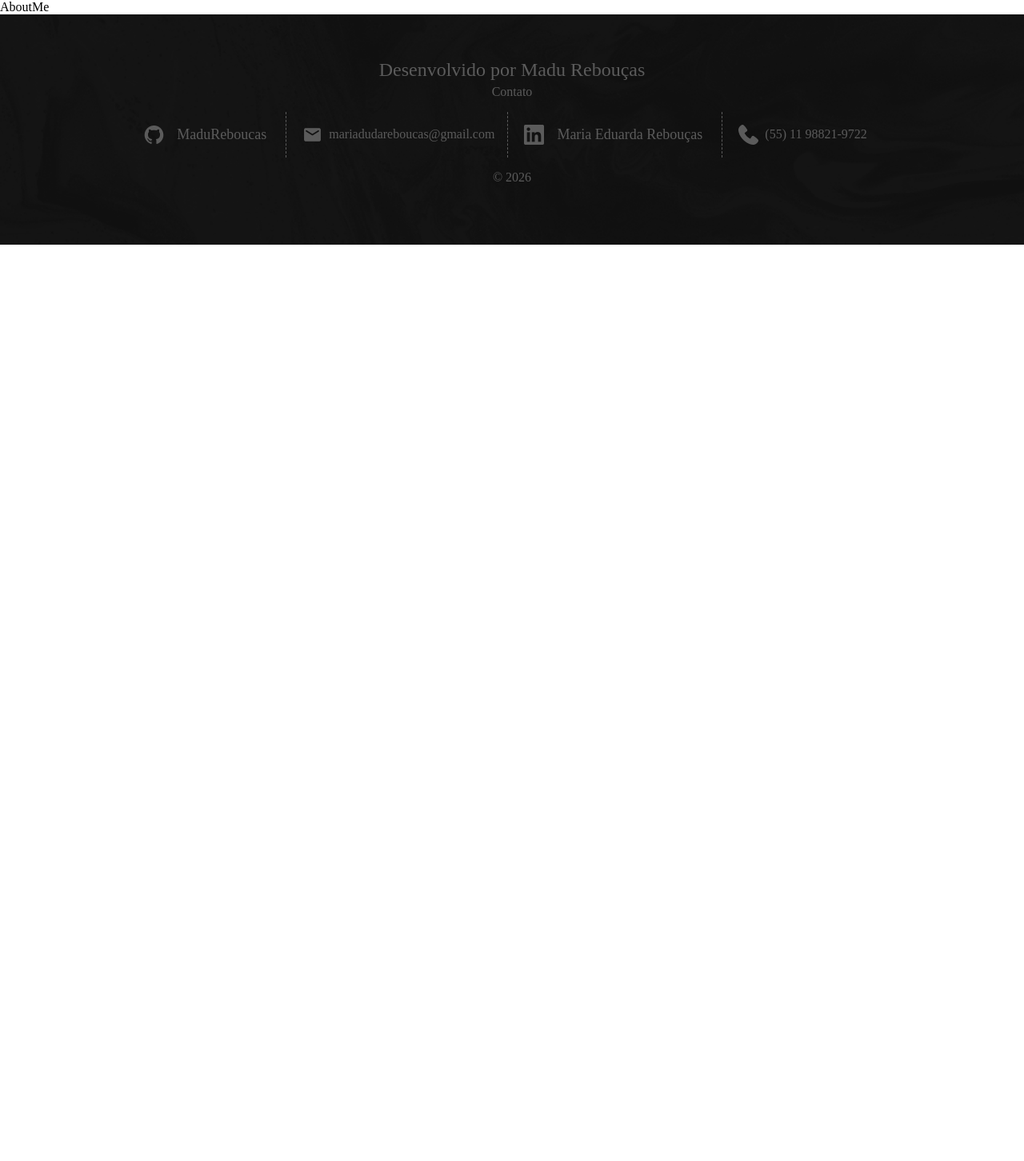
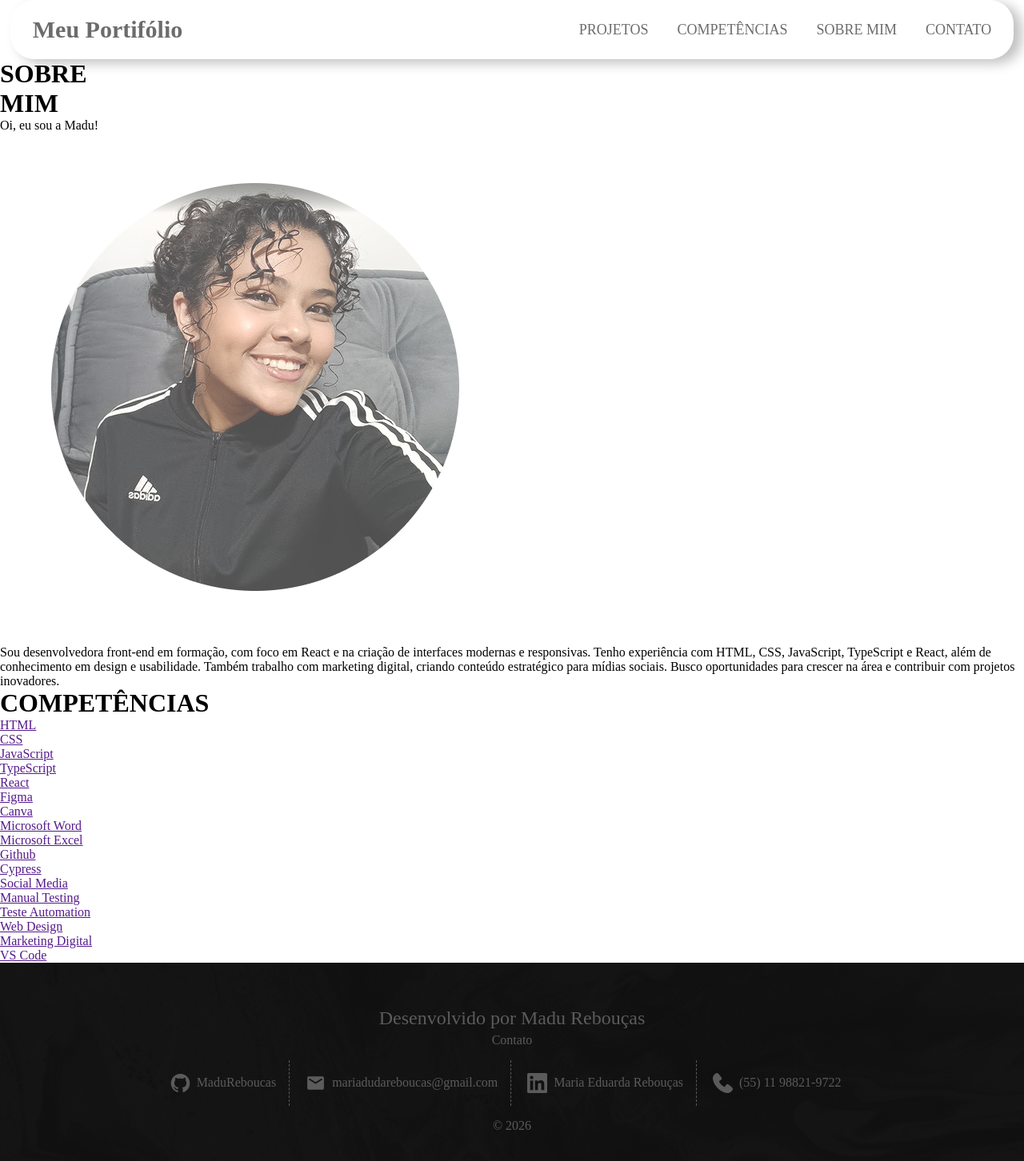
Before and after one commit to MaduReboucas/portifolio, a React (Vite) app: page /about-me in a window 1280 px wide. Shown: the top 1452 px of the page at 80% size. Before the commit the page ends 800 px from the top, so only its background shows below. Built offline with nearby package versions, Linux system fonts and the light colour scheme; a web font is replaced by a local one.

Commit message:
Individualizando css

```diff
--- a/src/components/footer/Footer.css
+++ b/src/components/footer/Footer.css
@@ -16,19 +16,19 @@ footer {
   padding-bottom: 1rem;
 }
 
-h2 {
+.title h2 {
   font-weight: lighter;
   padding-bottom: 0.3rem;
 }
 
-h2,
-p,
-span,
-a {
+.footer h2,
+.footer p,
+.footer span,
+.footer a {
   color: #5b5b5b;
 }
 
-a {
+.contatos a {
   text-decoration: none;
 }
 
--- a/src/components/navbar/Navbar.css
+++ b/src/components/navbar/Navbar.css
@@ -10,30 +10,32 @@
   margin: auto; /* centraliza horizontal */
 }
 
-ul {
+#list-navbar {
   display: flex;
   align-items: center; /* CENTRALIZA verticalmente */
   gap: 20px; /* espaço entre os itens */
   padding: 0; /* remove recuo padrão da ul */
 }
-a h1 {
+.navbar-link h1 {
   font-size: 30px;
 }
 
-a {
+.navbar-link {
   color: #6c6c6c;
+  text-decoration: none;
   padding: 0 0.5rem 0 0.5rem;
 }
 
-li a {
+#li-navbar a {
   font-size: 18px;
+  text-decoration: none;
 }
 
-li {
+#li-navbar {
   list-style: none;
 }
 
-a:hover {
+.navbar-link:hover {
   color: #bebebe;
   transition: 0.3s;
 }
--- a/src/components/navbar/Navbar.jsx
+++ b/src/components/navbar/Navbar.jsx
@@ -3,21 +3,29 @@ import "./Navbar.css";
 const Navbar = () => {
   return (
     <nav className="navbar">
-      <a href="">
+      <a className="navbar-link" href="">
         <h1>Meu Portifólio</h1>
       </a>
-      <ul>
-        <li>
-          <a href="">PROJETOS</a>
+      <ul id="list-navbar">
+        <li id="li-navbar">
+          <a className="navbar-link" href="">
+            PROJETOS
+          </a>
         </li>
-        <li>
-          <a href="">COMPETÊNCIAS</a>
+        <li id="li-navbar">
+          <a className="navbar-link" href="">
+            COMPETÊNCIAS
+          </a>
         </li>
-        <li>
-          <a href="">SOBRE MIM</a>
+        <li id="li-navbar">
+          <a className="navbar-link" href="">
+            SOBRE MIM
+          </a>
         </li>
-        <li>
-          <a href="">CONTATO</a>
+        <li id="li-navbar">
+          <a className="navbar-link" href="">
+            CONTATO
+          </a>
         </li>
       </ul>
     </nav>
--- a/src/routes/aboutme/AboutMe.jsx
+++ b/src/routes/aboutme/AboutMe.jsx
@@ -1,7 +1,111 @@
 import "./AboutMe.css";
 
+// components
+import Navbar from "../../components/navbar/Navbar";
+
+// imagens
+import meImage from "../../img/me-image.png";
+
 const AboutMe = () => {
-  return <div>AboutMe</div>;
+  return (
+    <div className="aboutme">
+      <Navbar />
+      <div className="maintitle-container">
+        <div className="maintitle">
+          <h1>
+            SOBRE <br /> MIM
+          </h1>
+          <p>Oi, eu sou a Madu!</p>
+        </div>
+        <img src={meImage} alt="foto-minha" />
+      </div>
+      <div className="description">
+        <p>
+          Sou desenvolvedora front-end em formação, com foco em React e na
+          criação de interfaces modernas e responsivas. Tenho experiência com
+          HTML, CSS, JavaScript, TypeScript e React, além de conhecimento em
+          design e usabilidade. Também trabalho com marketing digital, criando
+          conteúdo estratégico para mídias sociais. Busco oportunidades para
+          crescer na área e contribuir com projetos inovadores.
+        </p>
+      </div>
+      <div className="skils-containers">
+        <h1>COMPETÊNCIAS</h1>
+        <div className="skils">
+          <div className="line-skils">
+            <ul>
+              <li>
+                <a href="">HTML</a>
+              </li>
+              <li>
+                <a href="">CSS</a>
+              </li>
+              <li>
+                <a href="">JavaScript</a>
+              </li>
+              <li>
+                <a href="">TypeScript</a>
+              </li>
+              <li>
+                <a href="">React</a>
+              </li>
+              <li>
+                <a href="">Figma</a>
+              </li>
+            </ul>
+          </div>
+
+          <div className="line-skils">
+            <ul>
+              <li>
+                <a href="">Canva</a>
+              </li>
+              <li>
+                <a href="">Microsoft Word</a>
+              </li>
+              <li>
+                <a href="">Microsoft Excel</a>
+              </li>
+              <li>
+                <a href="">Github</a>
+              </li>
+              <li>
+                <a href="">Cypress</a>
+              </li>
+            </ul>
+          </div>
+
+          <div className="line-skils">
+            <ul>
+              <li>
+                <a href="">Social Media</a>
+              </li>
+              <li>
+                <a href="">Manual Testing</a>
+              </li>
+              <li>
+                <a href="">Teste Automation</a>
+              </li>
+              <li>
+                <a href="">Web Design</a>
+              </li>
+            </ul>
+          </div>
+
+          <div className="line-skils">
+            <ul>
+              <li>
+                <a href="">Marketing Digital</a>
+              </li>
+              <li>
+                <a href="">VS Code</a>
+              </li>
+            </ul>
+          </div>
+        </div>
+      </div>
+    </div>
+  );
 };
 
 export default AboutMe;
--- a/src/routes/home/Home.css
+++ b/src/routes/home/Home.css
@@ -9,8 +9,8 @@
   text-align: center;
 }
 
-h1,
-button p {
+.Home h1,
+.main-title button p {
   color: #fafafa;
 }
 
@@ -25,7 +25,7 @@ button p {
 
 /* buttom */
 
-button {
+.main-title button {
   padding: 1rem 3rem;
   background-color: #1c1c1c;
   border: 1px solid #1c1c1c;
@@ -34,7 +34,7 @@ button {
   box-shadow: 10px 5px 15px rgba(0, 0, 0, 0.25);
 }
 
-button:hover {
+.main-title button:hover {
   background-color: #252424;
   border: 1px solid #252424;
   transition: 0.3s;
```
